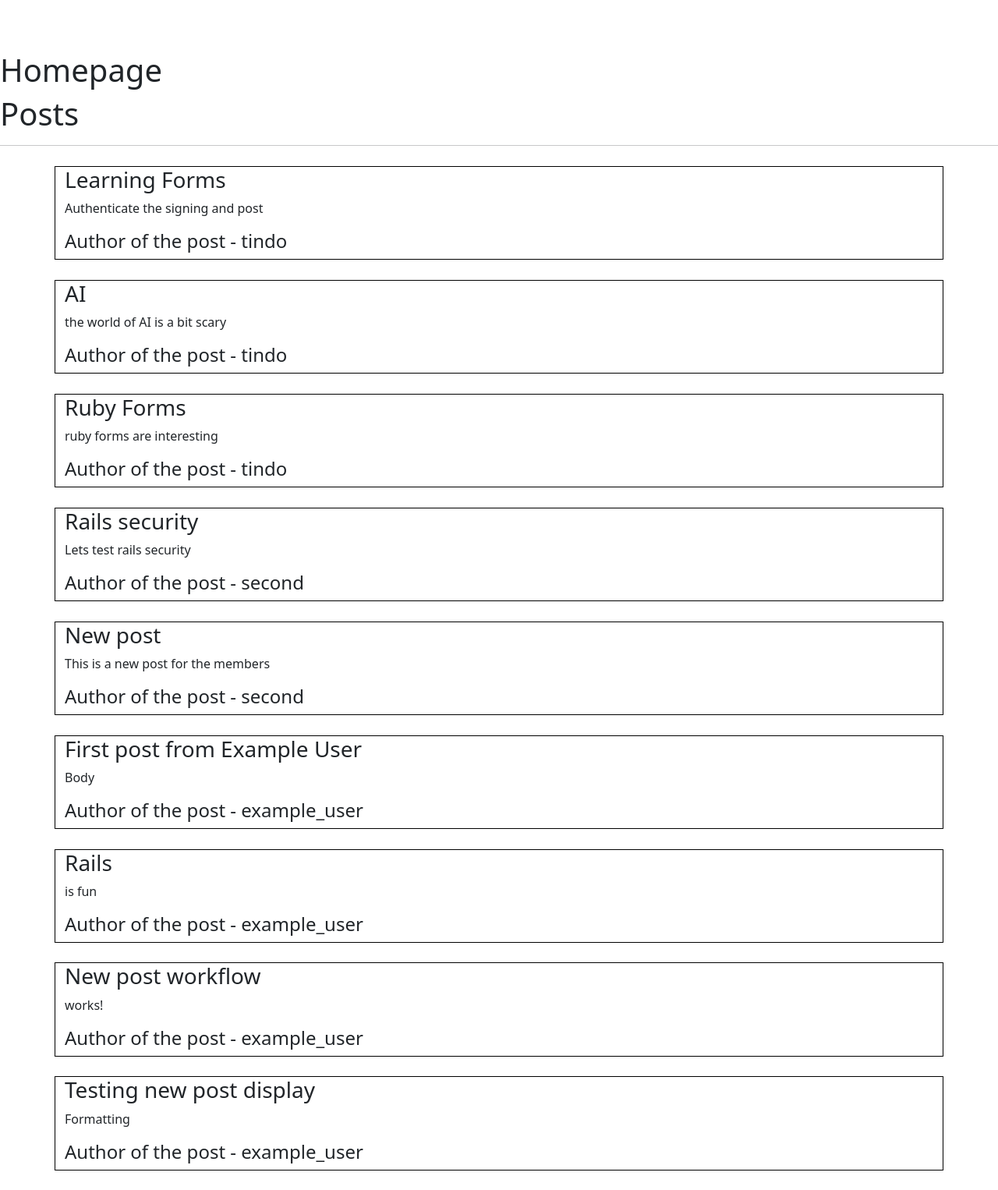
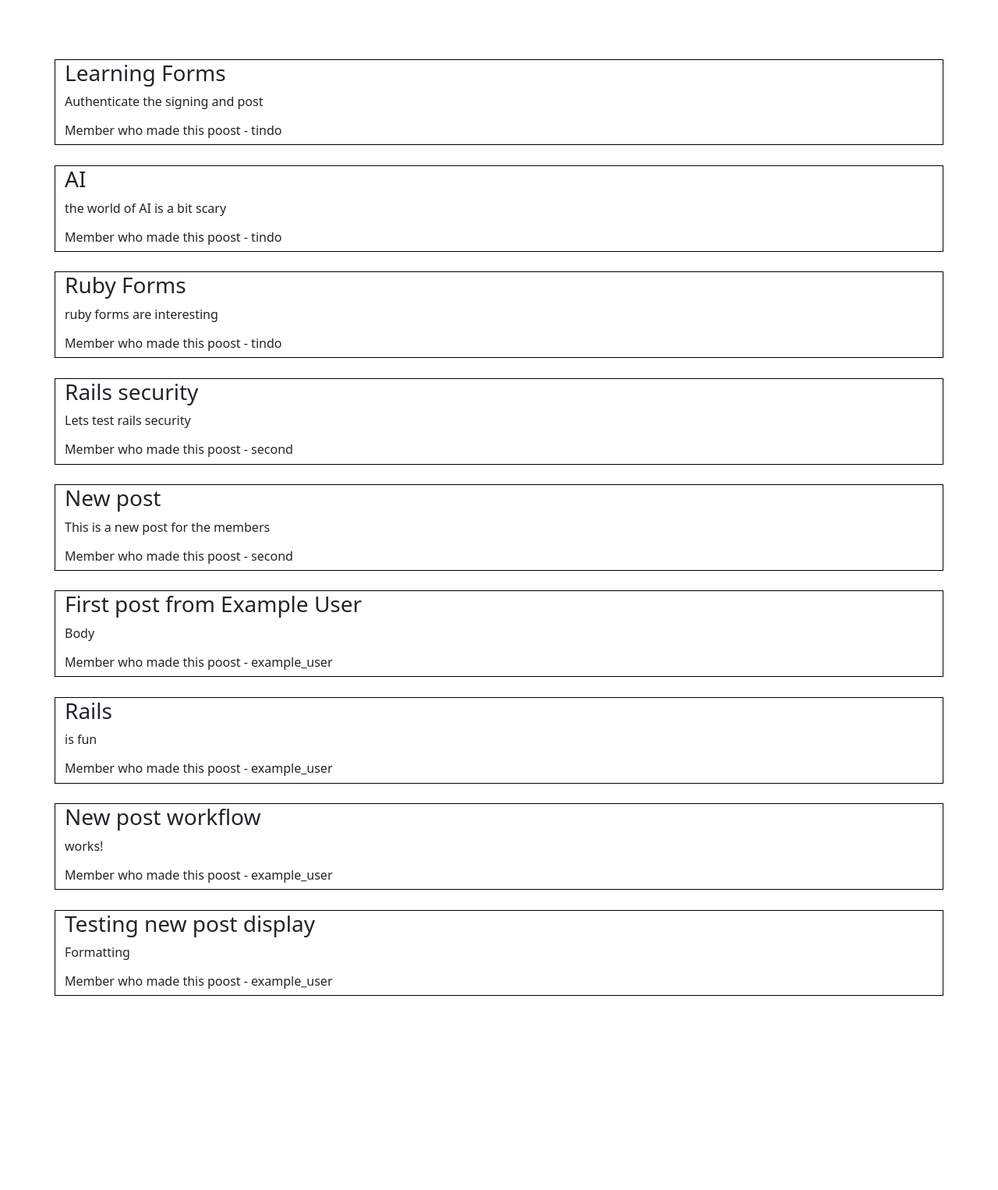
Before and after one commit to newhorizon-tech/members-only, a Rails app: page / in a window 1280 px wide. Shown: the part 56-1582 px from the top of the page at 78% size. After the commit the page ends 1333 px from the top, so only its background shows below. Run offline with Rails 7, Linux system fonts and the light colour scheme; a user stored in the database is signed in; data comes from the database, SQL or seed files in the repository; both versions use the stored data as it was after the commit; style sheets or scripts are compiled from the project's sources; some libraries are stand-ins or nearby versions.

Commit message:
Improved layout

```diff
--- a/app/views/devise/sessions/new.html.erb
+++ b/app/views/devise/sessions/new.html.erb
@@ -1,3 +1,4 @@
+<div class="form container">
 <h2>Log in</h2>
 
 <%= form_for(resource, as: resource_name, url: session_path(resource_name)) do |f| %>
@@ -19,8 +20,9 @@
   <% end %>
 
   <div class="actions">
-    <%= f.submit "Log in" %>
+    <%= f.submit "Log in", class: "btn btn-primary" %>
   </div>
 <% end %>
 
 <%= render "devise/shared/links" %>
+</div>
--- a/app/views/posts/index.html.erb
+++ b/app/views/posts/index.html.erb
@@ -1,8 +1,3 @@
-<h1> Homepage </h1>
-
-
-<h1> Posts</h1>
-  <hr>
    <% (Post.all).each do |p| %>
    <div class="post container">
    <h3 class="post-title">
@@ -11,11 +6,11 @@
     <p class="post-body">
      <%=p.body%>
     </p>
-    <h4>
+    <h6>
      <% if user_signed_in? %>
-     Author of the post -
+     Member who made this poost -
      <%= User.find(p.user_id).username %>
      <% end %>
-    </h4>
+    </h6>
    </div>
    <% end %>
--- a/app/views/posts/new.html.erb
+++ b/app/views/posts/new.html.erb
@@ -1,6 +1,8 @@
+<div class="form container">
 <h1>Create Post</h1>
 <%= simple_form_for @post do |f| %>
   <%= f.input :title %>
   <%= f.input :body, as: :text %>
-  <%= f.button :submit, label: "Create Post!" %>
+  <%= f.button :submit, label: "Create Post!", class: "btn btn-primary" %>
 <% end %>
+</div>
--- a/app/views/posts/show.html.erb
+++ b/app/views/posts/show.html.erb
@@ -1,4 +1,4 @@
-<h1> Post <h1>
-
+<div class="container">
 <h2> <%= @post.title%> <h1>
 <p><%= @post.body %></p>
+</div>
```
Also changed, not shown: app/controllers/posts_controller.rb (+7 -2 lines), app/views/devise/registrations/new.html.erb (+4 -3 lines), db/development.sqlite3.
